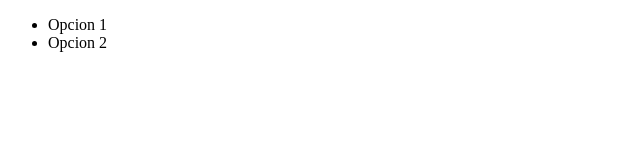
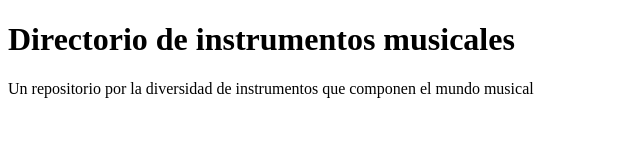
Before and after one commit to ChristianJesusC/instrumentos-musicales, a plain HTML site: page index.html in a window 1280 px wide. Shown: the whole page, without its empty margins (0-640 px from the left). Drawn offline with Linux system fonts and the light colour scheme.

Commit message:
actualizacion 1

```diff
--- a/index.html
+++ b/index.html
@@ -6,11 +6,8 @@
     <title>Actividad 1</title>
 </head>
 <body>
-    <nav>
-        <ul>
-            <li>Opcion 1</li>
-            <li>Opcion 2</li>
-        </ul>
-    </nav>
+    <h1>Directorio de instrumentos musicales</h1>
+
+    <p> Un repositorio por la diversidad de instrumentos que componen el mundo musical</p>
 </body>
 </html>
```
